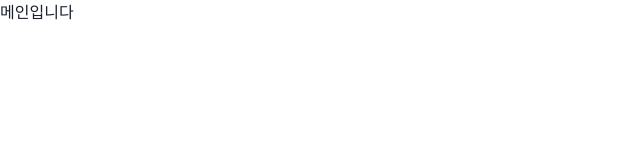
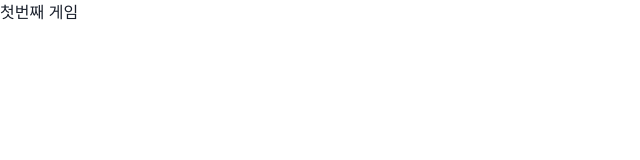
Before and after one commit to Blue-Kite/randomGame, a React (Vite) app: page / in a window 1280 px wide. Shown: the top 160 px of the page, without its empty margins (0-640 px from the left). Built offline with nearby package versions, Linux system fonts and the light colour scheme.

Commit message:
[feat] eslint 수정 및 라우터 추가

```diff
--- a/src/App.tsx
+++ b/src/App.tsx
@@ -1,12 +1,7 @@
 import './App.css';
-import { Routes, Route } from 'react-router-dom';
+import { RouterProvider } from 'react-router-dom';
+import MainRouter from './routes/MainRouter';
 
-function App() {
-	return (
-		<Routes>
-			<Route index element={<div>메인입니다</div>} />
-		</Routes>
-	);
-}
+const App = () => <RouterProvider router={MainRouter} />;
 
 export default App;
--- a/src/main.tsx
+++ b/src/main.tsx
@@ -1,13 +1,10 @@
 import ReactDOM from 'react-dom/client';
-import { BrowserRouter } from 'react-router-dom';
 import './index.css';
 import { ChakraProvider } from '@chakra-ui/react';
 import App from './App';
 
 ReactDOM.createRoot(document.getElementById('root')!).render(
 	<ChakraProvider>
-		<BrowserRouter>
-			<App />
-		</BrowserRouter>
+		<App />
 	</ChakraProvider>,
 );
--- /dev/null
+++ b/src/pages/FirstRandom/index.tsx
@@ -0,0 +1,2 @@
+const FirstRandom = () => <div>첫번째 게임</div>;
+export default FirstRandom;
--- /dev/null
+++ b/src/pages/SecondRandom/index.tsx
@@ -0,0 +1,2 @@
+const SecondRandom = () => <div>두번째 게임</div>;
+export default SecondRandom;
```
Also changed, not shown: src/routes/MainRouter.tsx (+7 -0 lines), .eslintrc.cjs.
